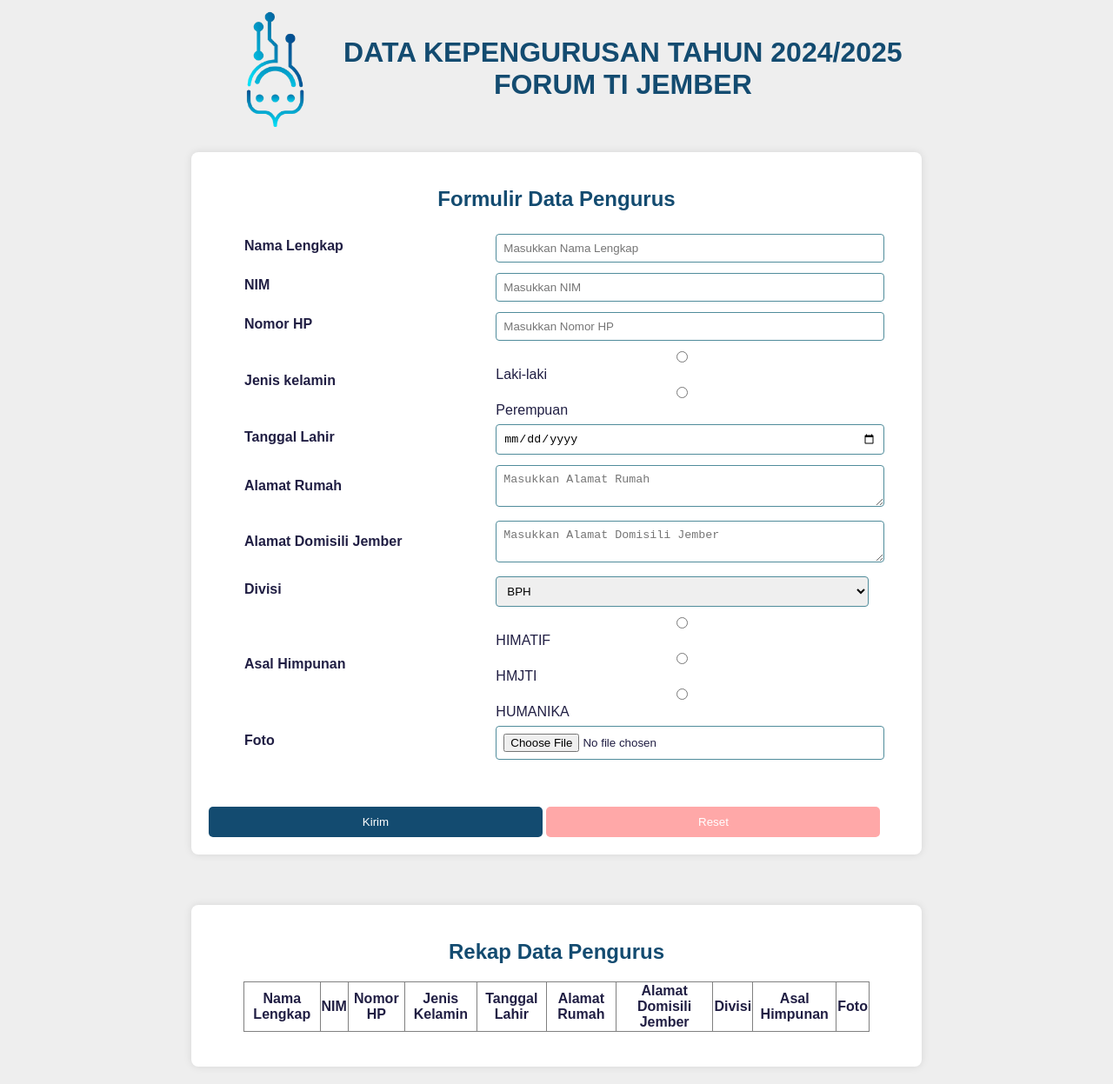
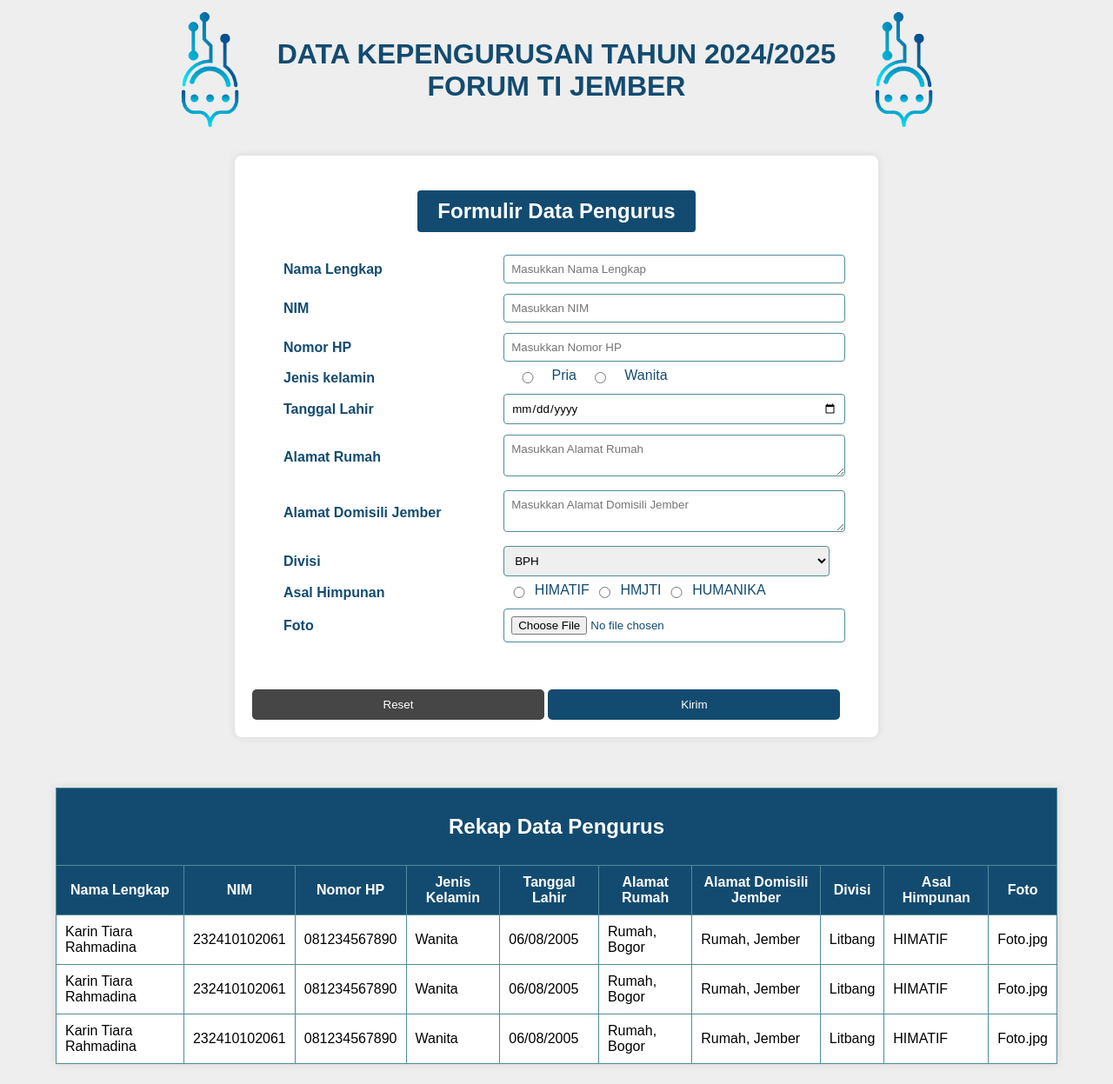
Before and after one commit to karintiara/Tugas-Formulir-PWEB, a plain HTML site: page index.html in a window 1280 px wide. Shown: the part 17-1264 px from the top of the page at 87% size. Drawn offline with Linux system fonts and the light colour scheme.

Commit message:
perbaikan css

```diff
--- a/index.html
+++ b/index.html
@@ -7,7 +7,7 @@
     <link rel="stylesheet" href="style.css">
 </head>
 <body>
-    <table>
+    <table class="header-table">
         <tr>
             <td><img src="logo.png" alt="logo Forum TI" width="150px"></td>
             <td>
@@ -16,27 +16,28 @@
                     FORUM TI JEMBER
                 </h1>
             </td>
+            <td><img src="logo.png" alt="logo Forum TI" width="150px"></td>
         </tr>
     </table>
-    <form action="#" class="form">
+    <form action="#">
         <h2>Formulir Data Pengurus</h2>
-        <table>
+        <table class="form-table">
             <tr>
             <td><label for="nama">Nama Lengkap</label></td>
             <td><input type="text" placeholder="Masukkan Nama Lengkap" name="nama" id="nama"></td>
             </tr>
             <tr>
                 <td><label for="nim">NIM</label></td>
-                <td><input type="number" placeholder="Masukkan NIM" name="nim" id="nim"></td>
+                <td><input type="text" placeholder="Masukkan NIM" name="nim" id="nim"></td>
             </tr>
             <tr>
                 <td><label for="nohp">Nomor HP</label></td>
-                <td><input type="number" placeholder="Masukkan Nomor HP" name="nohp" id="nohp"></td>
+                <td><input type="text" placeholder="Masukkan Nomor HP" name="nohp" id="nohp"></td>
             </tr>
             <tr>
-                <td><label for="gender-l">Jenis kelamin</label></td>
-                <td><input type="radio" name="gender" id="gender-l" value="L">Laki-laki
-                    <input type="radio" name="gender" id="gender-p" value="P">Perempuan</td>
+                <td><label for="gender">Jenis kelamin</label></td>
+                <td class="radio-gender"><input type="radio" name="gender" id="gender-p" value="Pria">Pria
+                    <input type="radio" name="gender" id="gender-w" value="Wanita">Wanita</td>
             </tr>
             <tr>
                 <td><label for="lahir">Tanggal Lahir</label></td>
@@ -53,19 +54,19 @@
             <tr>
                 <td><label for="divisi">Divisi</label></td>
                 <td><select name="divisi" id="divisi">
-                      <option value="a">BPH</option>
-                      <option value="b">Litbang</option>
-                      <option value="c">Humas</option>
-                      <option value="d">PSDM</option>
-                      <option value="e">Mediatek</option>
+                    <option value="BPH">BPH</option>
+                    <option value="Litbang">Litbang</option>
+                    <option value="Humas">Humas</option>
+                    <option value="PSDM">PSDM</option>
+                    <option value="Mediatek">Mediatek</option>
                     </select>
                 </td>
             </tr>
             <tr>
-                <td><label for="himpunan-himat">Asal Himpunan</label></td>
-                <td><input type="radio" name="himpunan" id="himpunan-himat" value="HIMATIF">HIMATIF
+                <td><label for="himpunan">Asal Himpunan</label></td>
+                <td class="radio-himpunan"><input type="radio" name="himpunan" id="himpunan-himatif" value="HIMATIF">HIMATIF
                     <input type="radio" name="himpunan" id="himpunan-hmjti" value="HMJTI">HMJTI
-                    <input type="radio" name="himpunan" id="himpunan-human" value="HUMANIKA">HUMANIKA
+                    <input type="radio" name="himpunan" id="himpunan-humanika" value="HUMANIKA">HUMANIKA
                 </td>
             </tr>
             <tr>
@@ -73,13 +74,14 @@
                 <td><input type="file" name="foto" id="foto" size="10"></td>
             </tr>
         </table> <br>
+        <input type="reset" value="Reset">
         <input type="submit" value="Kirim">
-        <input type="reset" value="Reset">
     </form>
     <br>
-    <form action="#">
-        <table border="1">
-            <h2>Rekap Data Pengurus</h2>
+    <table class="rekap-table">
+        <tr>
+            <th colspan="10"><h2>Rekap Data Pengurus</h2></th>
+        </tr>
         <tr>
             <th>Nama Lengkap</th>
             <th>NIM</th>
@@ -92,7 +94,42 @@
             <th>Asal Himpunan</th>
             <th>Foto</th>
         </tr>
+        <tr>
+            <td>Karin Tiara Rahmadina</td>
+            <td>232410102061</td>
+            <td>081234567890</td>
+            <td>Wanita</td>
+            <td>06/08/2005</td>
+            <td>Rumah, Bogor</td>
+            <td>Rumah, Jember</td>
+            <td>Litbang</td>
+            <td>HIMATIF</td>
+            <td>Foto.jpg</td>
+        </tr>
+        <tr>
+            <td>Karin Tiara Rahmadina</td>
+            <td>232410102061</td>
+            <td>081234567890</td>
+            <td>Wanita</td>
+            <td>06/08/2005</td>
+            <td>Rumah, Bogor</td>
+            <td>Rumah, Jember</td>
+            <td>Litbang</td>
+            <td>HIMATIF</td>
+            <td>Foto.jpg</td>
+        </tr>
+        <tr>
+            <td>Karin Tiara Rahmadina</td>
+            <td>232410102061</td>
+            <td>081234567890</td>
+            <td>Wanita</td>
+            <td>06/08/2005</td>
+            <td>Rumah, Bogor</td>
+            <td>Rumah, Jember</td>
+            <td>Litbang</td>
+            <td>HIMATIF</td>
+            <td>Foto.jpg</td>
+        </tr>
     </table>
-    </form>
 </body>
 </html>
--- a/style.css
+++ b/style.css
@@ -1,35 +1,44 @@
-
 body {
     font-family: Arial, sans-serif;
     margin: 0;
     padding: 0;
     background-color: #EEEEEE;
-    color: #201E43;
 }
-table {
+.header-table {
+    width: 90%;
+    max-width: 950px;
+    margin: 20px auto;
+    border-collapse: collapse;
+}
+h1 {
+    text-align: center;
+    color: #134B70;
+    font-weight: bolder;
+}
+form h2 {
+    background-color: #134B70;
+    color: #fff;
+    text-align: center;
+    padding: 10px;
+    border-radius: 4px;
+    max-width: 300px;
+    margin: 20px auto;
+}
+.form-table {
     width: 90%;
     max-width: 800px;
     margin: 20px auto;
     border-collapse: collapse;
 }
-table img {
-    display: block;
-}
-h1, h2 {
-    text-align: center;
-    color: #134B70;
-}
-h2 {
-    margin-top: 20px;
-}
 form {
     width: 100%;
-    max-width: 800px;
+    max-width: 700px;
     margin: 20px auto;
     background-color: #FFF;
     padding: 20px;
     box-shadow: 0 0 10px rgba(0, 0, 0, 0.1);
     border-radius: 8px;
+    color: #134B70;
 }
 table input, table textarea, table select {
     width: 100%;
@@ -37,17 +46,23 @@ table input, table textarea, table select {
     margin: 5px 0;
     border: 1px solid #508C9B;
     border-radius: 4px;
+    font-family: Arial, sans-serif;
+}
+.radio-gender {
+    width: 50%;
+    display: inline-flex;
+}
+.radio-himpunan {
+    width: 80%;
+    display: inline-flex;
 }
 table textarea {
     resize: vertical;
 }
 table label {
-    display: block;
+    display: inline;
     margin-bottom: 5px;
     font-weight: bold;
-}
-table tr {
-    margin-bottom: 10px;
 }
 input[type="submit"], input[type="reset"] {
     width: 48%;
@@ -60,34 +75,39 @@ input[type="submit"], input[type="reset"] {
     margin-top: 10px;
 }
 input[type="reset"] {
-    background-color: #ffa8a8;
+    background-color: #464646;
 }
 input[type="submit"]:hover {
     background-color: #201E43;
 }
 input[type="reset"]:hover {
-    background-color: #4e4e4e;
+    background-color: #242424;
 }
-table.rekap {
-    width: 100%;
+.rekap-table {
+    width: 90%;
     border-collapse: collapse;
     margin: 20px auto;
     background-color: #FFF;
     box-shadow: 0 0 10px rgba(0, 0, 0, 0.1);
 }
-table.rekap th, table.rekap td {
+table.rekap-table h2 {
+    text-align: center;
+    color: #ffffff;
+    font-weight: bolder;
+}
+table.rekap-table th, table.rekap-table td {
     padding: 10px;
     border: 1px solid #508C9B;
     text-align: left;
 }
-table.rekap th {
+
+table.rekap-table th {
     background-color: #134B70;
     color: #fff;
+    text-align: center;
 }
-table.rekap tr:nth-child(even) {
-    background-color: #EEEEEE;
-}
-table.rekap tr:hover {
+
+table.rekap-table tr:hover {
     background-color: #508C9B;
     color: #fff;
 }
```
Lines whose indentation alone changed are shown as unchanged.
